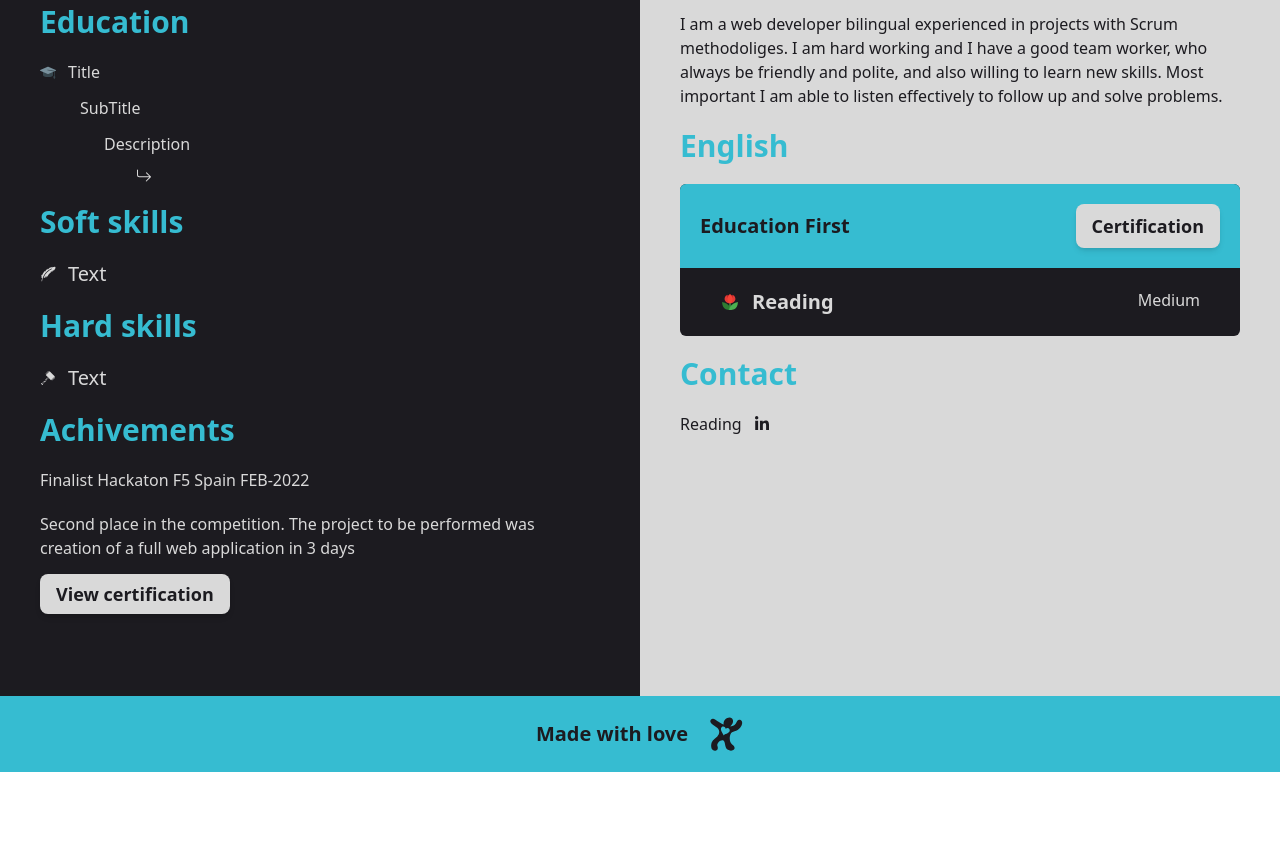
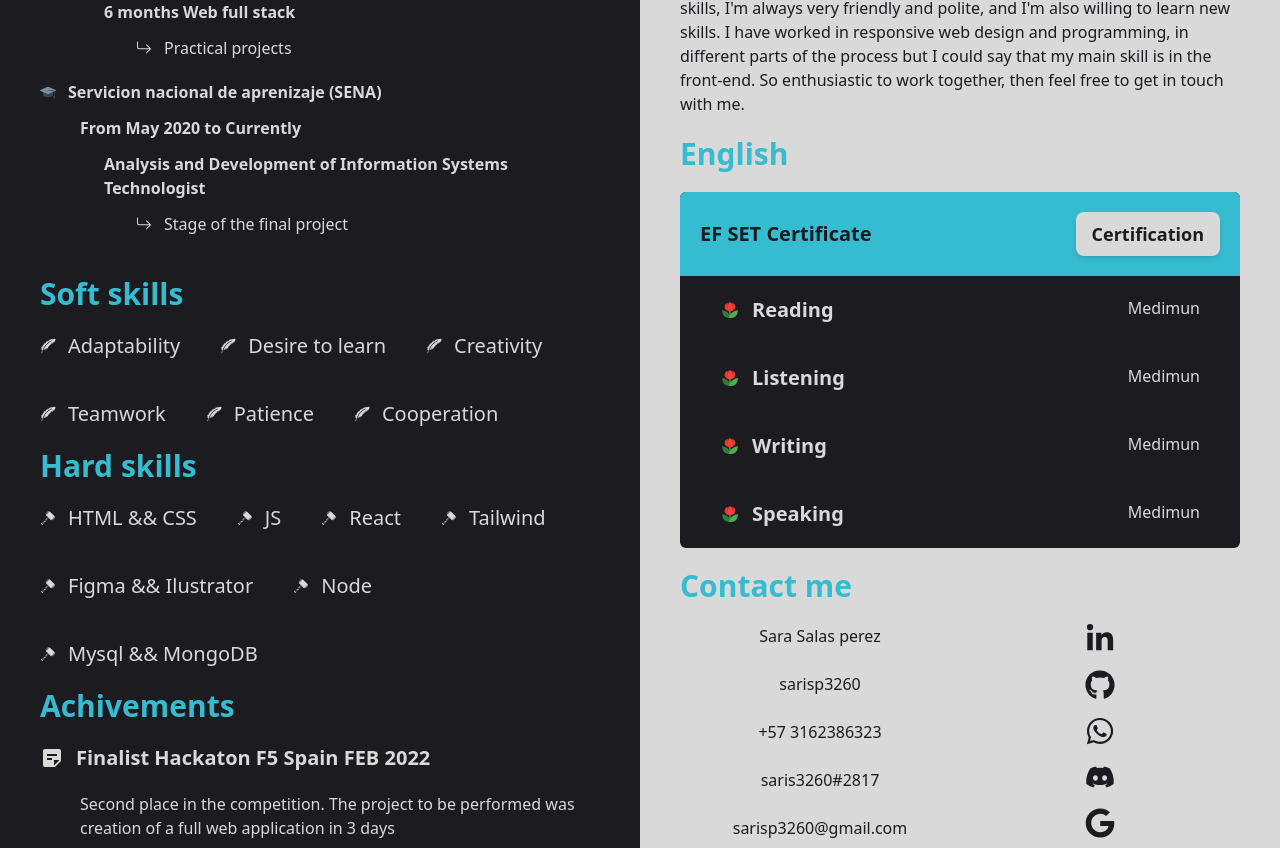
Before and after one commit to sarisp3260/Portafolio, a React (Vite) app: page /Curriculum-Vitae in a window 1280 px wide. Shown: the part 892-1740 px from the top of the page. Before the commit the page ends 1664 px from the top, so only its background shows below. Built offline with nearby package versions, Linux system fonts and the light colour scheme; the HTML template or start-up script is replaced by a standard one.

Commit message:
Deployin v.3 Adjust finals expexifications

```diff
--- a/src/components/Navbar/Navbar.jsx
+++ b/src/components/Navbar/Navbar.jsx
@@ -14,7 +14,7 @@ const Navbar = () => {
   console.log(location)
 
   return (
-    <nav className='w-full fixed top-0 bg-black h-16 flex justify-between items-center px-5 text-2xl shadow-lg shadow-blue/10 z-10 md:px-10 md:static mb-16'>
+    <nav className='w-full fixed top-0 bg-black h-16 flex justify-between items-center px-5 text-2xl shadow-lg shadow-blue/10 z-10 md:px-10 md:static'>
       <div className="logo text-lg md:text-2xl font-mono">
           <img className='w-10' src={logo} alt="" />
       </div>
--- a/src/components/Text/CV/Info.jsx
+++ b/src/components/Text/CV/Info.jsx
@@ -2,50 +2,64 @@ import SubTitle from "../SubTitle"
 import { BsArrowReturnRight } from 'react-icons/bs'
 import { FcGraduationCap } from 'react-icons/fc'
 import { GiFeather, GiThorHammer } from 'react-icons/gi'
+import { MdStickyNote2 } from 'react-icons/md'
 
-const Info = () => {
+const Info = ({ cv }) => {
   return (
     <section className="left-item px-10 py-5">
         <div className="third-sec">
             <SubTitle title="Education"/>
 
-            <div className="div-edu flex flex-col gap-3">
+            {cv[0].education.map((item, index) =>
+            <div className="div-edu flex flex-col gap-3 pb-5" key={index}>
                 <div className="title flex items-center gap-3">
                     <FcGraduationCap/>
-                    <h1>Title</h1>
+                    <h1 className="font-bold">{item.title}</h1>
                 </div>
-                <h2 className="ml-10">SubTitle</h2>
-                <span className="ml-16">Description</span>
-                <div className="div ml-24">
+                <h2 className="ml-10 font-semibold">{item.date}</h2>
+                <span className="ml-16 font-semibold">{item.subtitle}</span>
+                <div className="div ml-24 flex items-center gap-3">
                     <BsArrowReturnRight/>
+                    {item.desc}
                 </div>
 
-            </div>
+            </div>)}
         </div>
         <div className="third-sec">
             <SubTitle title="Soft skills"/>
 
-            <div className="div flex items-center gap-3">
-                <GiFeather/>
-                <span className="text-xl">Text</span>
+            <div className="flex flex-wrap gap-10">
+                {cv[0].softskill.map((item,index) =>
+                <div className="div flex items-center gap-3" key={index}>
+                    <GiFeather/>
+                    <span className="text-xl">{item}</span>
+                </div>)}
             </div>
+
+
         </div>
         <div className="third-sec">
             <SubTitle title="Hard skills"/>
 
-            <div className="div flex items-center gap-3">
-                <GiThorHammer/>
-                <span className="text-xl">Text</span>
+            <div className="flex flex-wrap gap-10">
+                {cv[0].hardskill.map((item,index) =>
+                <div className="div flex items-center gap-3" key={index}>
+                    <GiThorHammer/>
+                    <span className="text-xl">{item}</span>
+                </div>)}
             </div>
+
+
         </div>
         <div className="third-sec">
             <SubTitle title="Achivements"/>
 
-            <h2>Finalist Hackaton F5 Spain FEB-2022</h2>
-
-            <p className="py-5">Second place in the competition. The project to be performed was creation of a full web application in 3 days</p>
-
-            <a className="btn-primary my-5" href="https://drive.google.com/file/d/1maNV3IxX9xBO297PHesszdOfEvadOw-g/view?usp=sharing" target="_blank">View certification</a>
+            {cv[0].achivments.map((item, index) =>
+            <div className="div pb-5" key={index}>
+                <h2 className="font-bold text-xl flex items-center gap-3"> <MdStickyNote2 className="text-2xl"/> {item.title}</h2>
+                <p className="py-5 ml-10">{item.subtitle}</p>
+                <a className="btn-primary my-5 ml-16" href={item.link} target="_blank">View certification</a>
+            </div>)}
 
         </div>
     </section>
--- a/src/components/Text/CV/Profile.jsx
+++ b/src/components/Text/CV/Profile.jsx
@@ -1,33 +1,46 @@
 import SubTitle from '../SubTitle'
 import Title from '../Title'
-import { FaFileDownload, FaGithub, FaLinkedinIn, FaWhatsapp, FaSlack, FaInstagram, FaBehance } from 'react-icons/fa'
+import { FaFileDownload, FaGithub, FaLinkedinIn, FaWhatsapp, FaSlack, FaDiscord, FaGoogle } from 'react-icons/fa'
 import { FcCloseUpMode } from 'react-icons/fc'
 
-const Profile = () => {
+const Profile = ({ cv }) => {
+    const socialMedia = [<FaLinkedinIn />,<FaGithub />, <FaWhatsapp />, <FaDiscord />, <FaGoogle />]
   return (
     <section className="right-item bg-gray h-full w-full text-black p-10">
         <div className="second-sec">
             <SubTitle title="Profile" />
-            <p>I am a web developer bilingual experienced in projects with Scrum methodoliges. I am  hard working and I have a good team worker, who always be friendly and polite, and also willing to learn new skills. Most important I am able to listen effectively to follow up and solve problems.</p>
+            <p>{cv[0].longDesc}</p>
         </div>
         <div className="third-sec w-full flex flex-col justify-center">
             <SubTitle title="English"/>
-            <div className="cont bg-black rounded-md w-3/4 flex flex-col md:w-full hover:scale-105 transition ease-out duration-700">
-                <div className="certification bg-blue rounded-t-md p-5 flex justify-between items-center gap-5 pb-5">
-                    <span className='text-xl font-bold'>Education First</span>
-                    <a className="btn-primary" href="https://drive.google.com/file/d/1maNV3IxX9xBO297PHesszdOfEvadOw-g/view?usp=sharing" target="_blank">Certification</a>
+            <div className="cont bg-black rounded-md flex flex-col md:w-full hover:scale-105 transition ease-out duration-700">
+                <div className="certification bg-blue rounded-t-md p-5 flex flex-wrap justify-between items-center gap-5 pb-5">
+                    <span className='text-xl font-bold'>{cv[0].enCertification.title}</span>
+                    <a className="btn-primary" href={cv[0].enCertification.link} target="_blank">Certification</a>
                 </div>
-                <div className="text text-gray flex justify-between py-5 px-10">
-                    <h2 className='text-xl font-bold flex items-center gap-3'> <FcCloseUpMode/> Reading</h2>
-                    <span>Medium</span>
-                </div>
+                {cv[0].english.map((item,index)=>
+                    <div className="text text-gray flex justify-between py-5 px-5 md:px-10" key={index}>
+                        <h2 className='text-xl font-bold flex items-center gap-3'> <FcCloseUpMode/>{item.title}</h2>
+                    <span>{item.desc}</span>
+            </div>)}
             </div>
         </div>
         <div className="third-sec">
-            <SubTitle title="Contact"/>
-            <div className="text flex items-center gap-3">
-                <h2>Reading</h2>
-                <FaLinkedinIn />
+            <SubTitle title="Contact me"/>
+            <div className="grid grid-cols-2">
+                <div className="contact flex flex-col items-center gap-6">
+                    {cv[0].contact.map((item, index) =>
+                    <div className="text" key={index}>
+                        <h2>{item.title}</h2>
+                    </div>)}
+                </div>
+                <div className="social flex flex-col items-center gap-4">
+                    {socialMedia.map((item2,index)=>
+                        <div className="div-icon text-3xl" key={index}>
+                            {item2}
+                        </div>
+                    )}
+                </div>
             </div>
         </div>
     </section>
--- a/src/pages/Cv.jsx
+++ b/src/pages/Cv.jsx
@@ -8,6 +8,92 @@ import Info from '../components/Text/CV/Info'
 import Profile from '../components/Text/CV/Profile'
 
 const Cv = () => {
+
+  const cv = [
+    {
+      name: "Sara Salas Perez",
+      shortDesc: "Web full stack developer",
+      longDesc: "I am a bilingual web developer with experience in projects especially with Scrum methodologies. I'm a hard worker and have a good teamwork skills, I'm always very friendly and polite, and I'm also willing to learn new skills. I have worked in responsive web design and programming, in different parts of the process but I could say that my main skill is in the front-end. So enthusiastic to work together, then feel free to get in touch with me.",
+      education: [
+        {
+          title: "Educamas",
+          date: "From Dec 2021 to Currently",
+          subtitle: "6 months Web full stack",
+          desc: "Practical projects",
+        },
+        {
+          title: "Servicion nacional de aprenizaje (SENA)",
+          date: "From May 2020 to Currently",
+          subtitle: "Analysis and Development of Information Systems Technologist",
+          desc: "Stage of the final project",
+        }
+      ],
+      softskill: ["Adaptability","Desire to learn", "Creativity", "Teamwork", "Patience", "Cooperation"],
+      hardskill: ["HTML && CSS", "JS", "React", "Tailwind", "Figma && Ilustrator", "Node", "Mysql && MongoDB"],
+      achivments: [
+        {
+        title: "Finalist Hackaton F5 Spain FEB 2022",
+        subtitle: "Second place in the competition. The project to be performed was creation of a full web application in 3 days",
+        link: "https://drive.google.com/file/d/1maNV3IxX9xBO297PHesszdOfEvadOw-g/view?usp=sharing",
+        },
+        {
+        title: "Course skills to face challenges in the new work enviroment",
+        subtitle: "40 hours course",
+        link: "https://drive.google.com/file/d/1aKXhOrOwl4OdCjocswlfW4wVBpwsnU2A/view?usp=sharing",
+        }
+      ],
+      enCertification:
+        {
+          title:"EF SET Certificate",
+          link: "https://www.efset.org/cert/sWAMMA"
+        },
+      english: [
+        {
+          title: "Reading",
+          desc: "Medimun"
+        },
+        {
+          title: "Listening",
+          desc: "Medimun"
+        },
+        {
+          title: "Writing",
+          desc: "Medimun"
+        },
+        {
+          title: "Speaking",
+          desc: "Medimun"
+        },
+      ],
+
+      contact: [
+        {
+          title: "Sara Salas perez",
+          link : "https://www.linkedin.com/in/sara-salas-perez"
+        },
+        {
+          title: "sarisp3260",
+          link : "https://github.com/sarisp3260"
+        },
+        {
+          title: "+57 3162386323",
+          link : "https://www.linkedin.com/in/sara-salas-perez"
+        },
+        {
+          title: "saris3260#2817",
+          link : "https://www.linkedin.com/in/sara-salas-perez"
+        },
+        {
+          title: "sarisp3260@gmail.com",
+          link : "https://accounts.google.com/signin/v2/identifier?continue=https%3A%2F%2Fmail.google.com%2Fmail%2F&service=mail&sacu=1&rip=1&flowName=GlifWebSignIn&flowEntry=ServiceLogin"
+        },
+      ]
+
+    }
+  ]
+
+  console.log(cv)
+
   return (
     <motion.div className='cv'
     initial={{ opacity: 0 }}
@@ -19,8 +105,8 @@ const Cv = () => {
             <GiAstronautHelmet className='text-[128px] lg:text-[500px] md:text-[300px]'/>
             <div className="text-into flex flex-col font-medium gap-10">
               <span className='text-xl md:text-4xl'>I'm</span>
-              <h2 className='text-3xl md:text-7xl font-bold'>Sara Salas Perez</h2>
-              <p className='text-xl md:text-4xl'>Web full stack developer</p>
+              <h2 className='text-3xl md:text-7xl font-bold'>{cv[0].name}</h2>
+              <p className='text-xl md:text-4xl'>{cv[0].shortDesc}</p>
             </div>
           </div>
 
@@ -34,8 +120,8 @@ const Cv = () => {
         </div>
 
         <div className="cv-items min-h-screen grid grid-cols-1 md:grid-cols-2 place-items-center">
-          <Info/>
-          <Profile/>
+          <Info cv={cv}/>
+          <Profile cv={cv}/>
         </div>
 
         <div className="made font-extrabold text-black bg-blue py-5 flex items-center justify-center text-xl gap-5">
```
